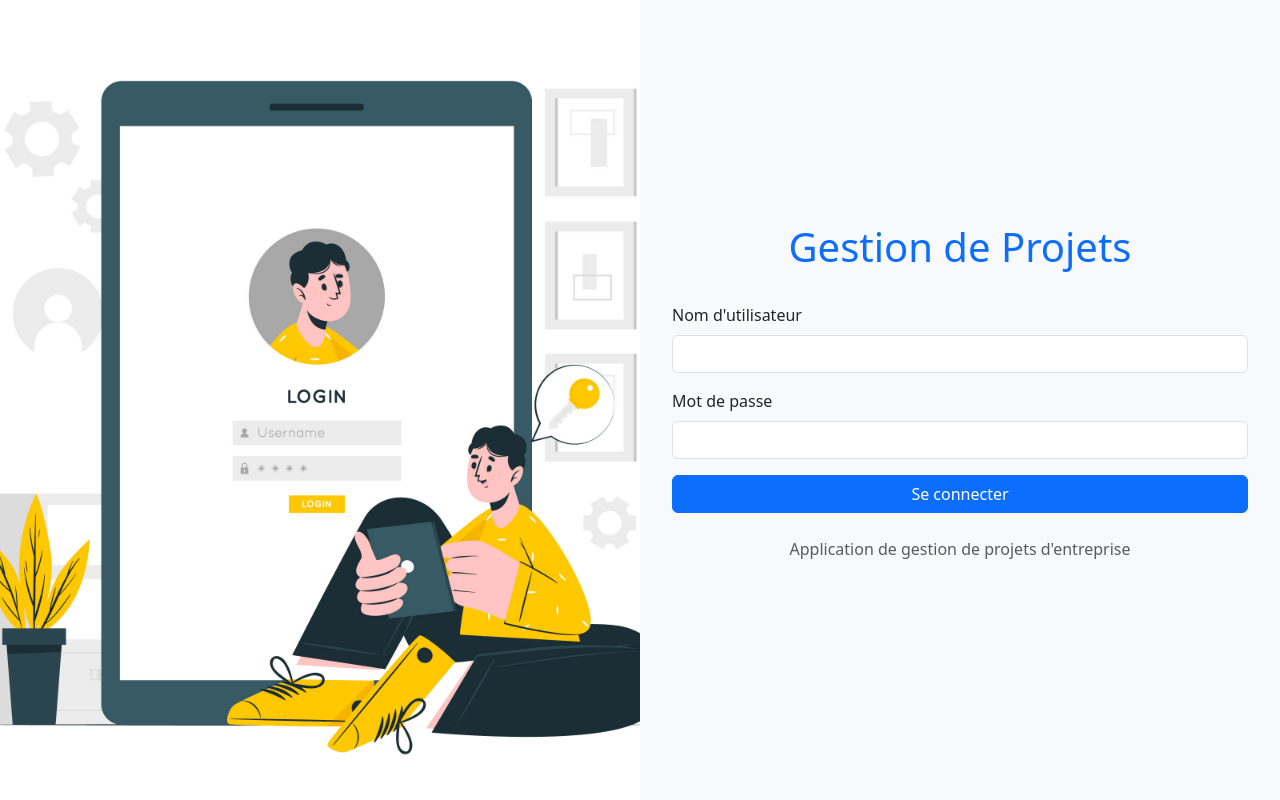
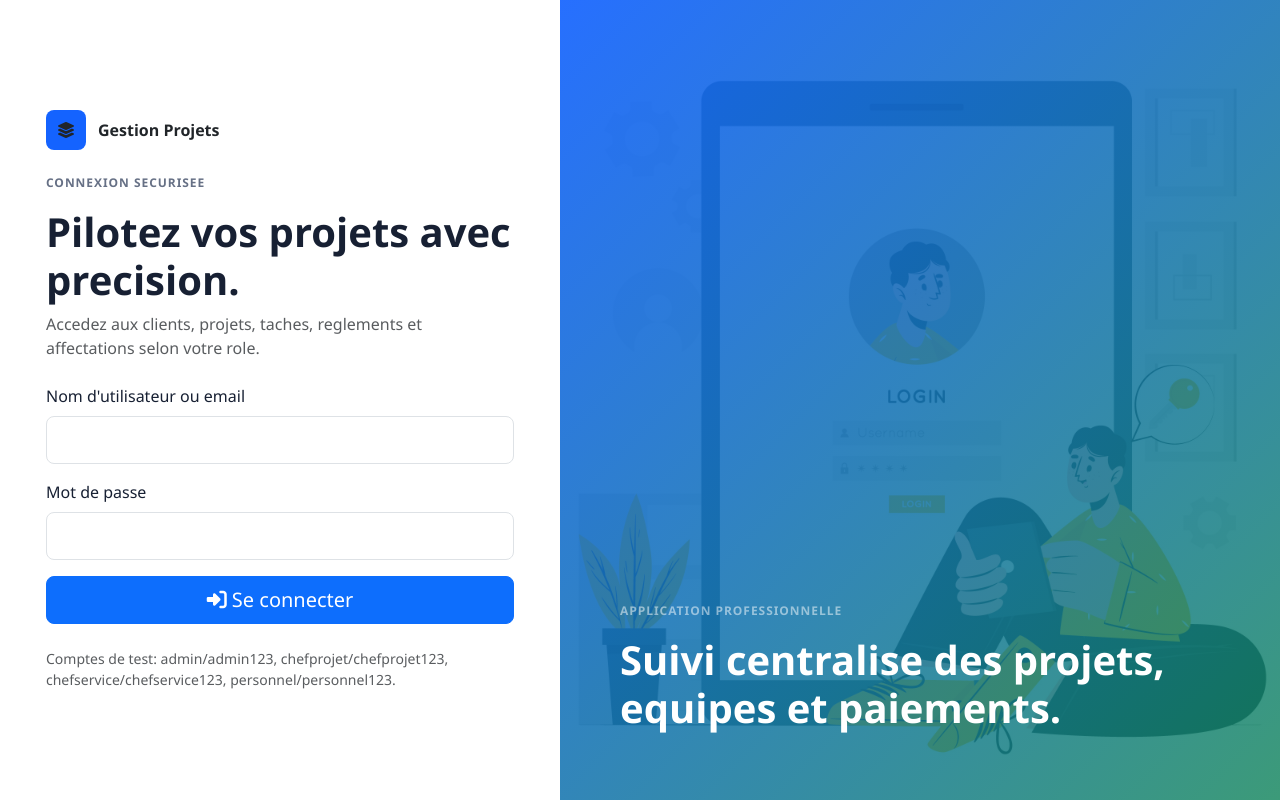
Before and after one commit to menoc61/ProjectManagementSsystem, a PHP site: page /login.php in a window 1280 px wide. Run offline with PHP 8.4, Linux system fonts and the light colour scheme.

Commit message:
feat(auth): securiser connexion roles et sessions

```diff
--- a/login.php
+++ b/login.php
@@ -1,106 +1,79 @@
 <?php
-require_once 'config.php';
+declare(strict_types=1);
+
+require_once __DIR__ . '/app/bootstrap.php';
+
+if (is_logged_in()) {
+    redirect(app_url('dashboard/index.php'));
+}
 
 $error = '';
 
-if ($_SERVER["REQUEST_METHOD"] == "POST") {
-    $username = $_POST['username'];
-    $password = $_POST['password'];
+if ($_SERVER['REQUEST_METHOD'] === 'POST') {
+    $username = trim((string)($_POST['username'] ?? ''));
+    $password = (string)($_POST['password'] ?? '');
 
-    $sql = "SELECT * FROM UTILISATEUR WHERE NomUtilisateur = '$username'";
-    $result = mysqli_query($conn, $sql);
+    $user = db_one(
+        'SELECT * FROM UTILISATEUR WHERE NomUtilisateur = ? OR EmailUtilisateur = ? LIMIT 1',
+        [$username, $username]
+    );
 
-    if (mysqli_num_rows($result) == 1) {
-        $row = mysqli_fetch_assoc($result);
-        if (password_verify($password, $row['MotDePasse'])) {
-            $_SESSION['user_id'] = $row['IdUtilisateur'];
-            $_SESSION['username'] = $row['NomUtilisateur'];
-            $_SESSION['role'] = $row['Role'];
+    if ($user && password_verify($password, $user['MotDePasse'])) {
+        login_user($user);
+        redirect(app_url('dashboard/index.php'));
+    }
 
-            if ($row['Role'] == 'admin') {
-                header("Location: dashboard/index.php");
-            } else {
-                header("Location: index.php");
-            }
-            exit();
-        } else {
-            $error = "Mot de passe incorrect";
-        }
-    } else {
-        $error = "Nom d'utilisateur non trouvé";
-    }
+    $error = "Identifiants incorrects. Verifiez votre nom d'utilisateur et votre mot de passe.";
 }
 ?>
-
 <!DOCTYPE html>
 <html lang="fr">
 <head>
     <meta charset="UTF-8">
     <meta name="viewport" content="width=device-width, initial-scale=1.0">
-    <title>Connexion - Gestion de Projets</title>
-    <link href="https://cdn.jsdelivr.net/npm/bootstrap@5.3.0-alpha1/dist/css/bootstrap.min.css" rel="stylesheet">
-    <style>
-        body {
-            height: 100vh;
-            background-color: #f8f9fa;
-        }
-        .login-container {
-            height: 100%;
-        }
-        .login-image {
-            background: url('assets/img/login.jpg') center/cover no-repeat;
-            height: 100%;
-        }
-        .login-form {
-            padding: 2rem;
-        }
-        .login-title {
-            margin-bottom: 2rem;
-            color: #0d6efd;
-        }
-        @media (max-width: 767.98px) {
-            .login-image {
-                height: 200px;
-            }
-        }
-    </style>
+    <title>Connexion - <?= e(APP_NAME) ?></title>
+    <link href="https://cdn.jsdelivr.net/npm/bootstrap@5.3.3/dist/css/bootstrap.min.css" rel="stylesheet">
+    <link href="https://cdnjs.cloudflare.com/ajax/libs/font-awesome/6.5.2/css/all.min.css" rel="stylesheet">
+    <link href="<?= e(app_url('public/assets/css/app.css')) ?>" rel="stylesheet">
 </head>
-<body>
-    <div class="container-fluid h-100 p-0">
-        <div class="row login-container g-0">
-            <div class="col-md-6 login-image d-none d-md-block"></div>
-            <div class="col-md-6 d-flex align-items-center">
-                <div class="login-form w-100">
-                    <h1 class="login-title text-center">Gestion de Projets</h1>
+<body class="login-page">
+    <main class="login-panel">
+        <div class="w-100">
+            <div class="brand text-dark mb-4">
+                <span class="brand-icon"><i class="fa-solid fa-layer-group"></i></span>
+                <span>Gestion Projets</span>
+            </div>
+            <p class="eyebrow">Connexion securisee</p>
+            <h1 class="fw-bold mb-2">Pilotez vos projets avec precision.</h1>
+            <p class="text-muted mb-4">Accedez aux clients, projets, taches, reglements et affectations selon votre role.</p>
 
-                    <?php if($error): ?>
-                    <div class="alert alert-danger" role="alert">
-                        <?php echo $error; ?>
-                    </div>
-                    <?php endif; ?>
+            <?php if ($error): ?>
+                <div class="alert alert-danger"><?= e($error) ?></div>
+            <?php endif; ?>
 
-                    <form method="post" action="login.php">
-                        <div class="mb-3">
-                            <label for="username" class="form-label">Nom d'utilisateur</label>
-                            <input type="text" class="form-control" id="username" name="username" required>
-                        </div>
-                        <div class="mb-3">
-                            <label for="password" class="form-label">Mot de passe</label>
-                            <input type="password" class="form-control" id="password" name="password" required>
-                        </div>
-                        <div class="d-grid gap-2">
-                            <button type="submit" class="btn btn-primary">Se connecter</button>
-                        </div>
-                    </form>
-
-                    <div class="mt-4 text-center">
-                        <p class="text-muted">Application de gestion de projets d'entreprise</p>
-                    </div>
+            <form method="post" class="vstack gap-3">
+                <div>
+                    <label class="form-label" for="username">Nom d'utilisateur ou email</label>
+                    <input class="form-control form-control-lg" id="username" name="username" required autocomplete="username">
                 </div>
+                <div>
+                    <label class="form-label" for="password">Mot de passe</label>
+                    <input class="form-control form-control-lg" id="password" type="password" name="password" required autocomplete="current-password">
+                </div>
+                <button class="btn btn-primary btn-lg" type="submit">
+                    <i class="fa-solid fa-right-to-bracket"></i> Se connecter
+                </button>
+            </form>
+            <div class="small text-muted mt-4">
+                Comptes de test: admin/admin123, chefprojet/chefprojet123, chefservice/chefservice123, personnel/personnel123.
             </div>
         </div>
-    </div>
-
-    <script src="https://cdn.jsdelivr.net/npm/bootstrap@5.3.0-alpha1/dist/js/bootstrap.bundle.min.js"></script>
+    </main>
+    <aside class="login-art">
+        <div>
+            <p class="eyebrow text-white-50">Application professionnelle</p>
+            <h2 class="display-6 fw-bold">Suivi centralise des projets, equipes et paiements.</h2>
+        </div>
+    </aside>
 </body>
 </html>
```
Also changed, not shown: logout.php (+4 -8 lines).
